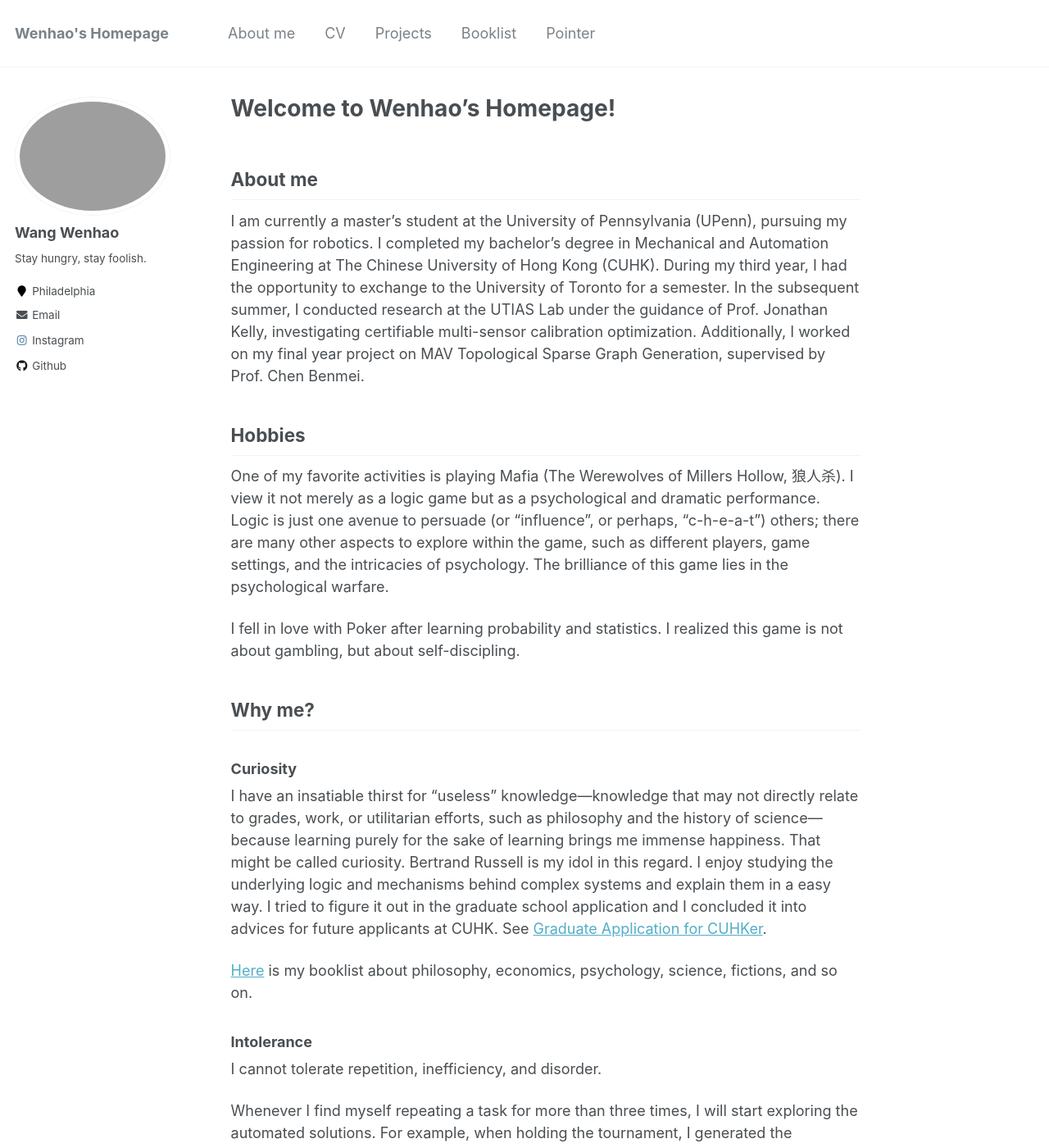
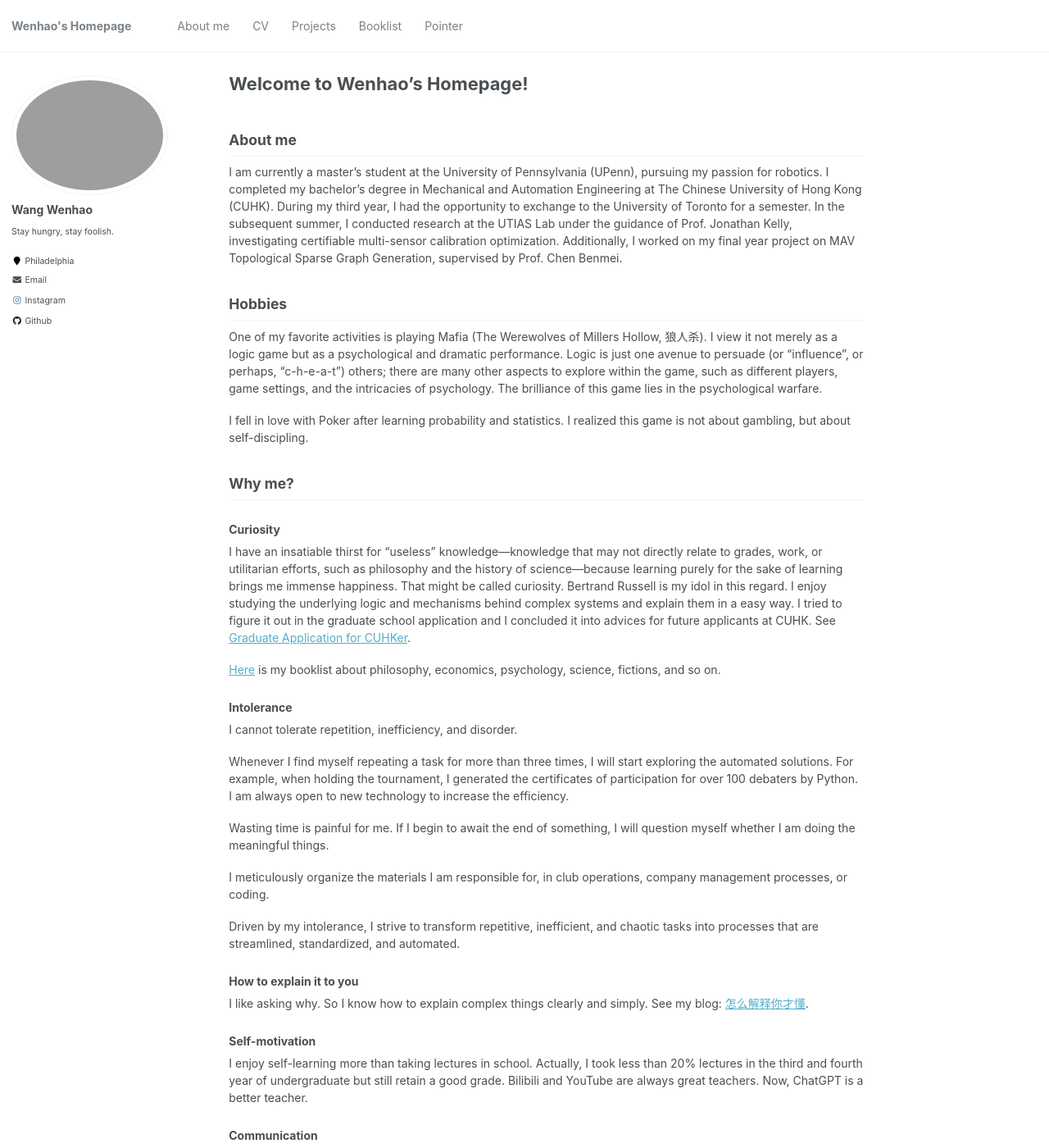
Before and after one commit to Hao-Starrr/Hao-Starrr.github.io, a Jekyll site: the page built from _pages/about.md, in a window 1280 px wide and 1400 px high. Shown: the whole window at 82% size. Built offline with Jekyll 4.4.1, drawn with Linux system fonts in a browser that asks for light colours.

Commit message:
test font size

```diff
--- a/_sass/_reset.scss
+++ b/_sass/_reset.scss
@@ -8,10 +8,10 @@ html {
   /* apply a natural box layout model to all elements */
   box-sizing: border-box;
   background-color: $background-color;
-  font-size: 14px;
+  font-size: 16px;
 
   @include breakpoint($medium) {
-    font-size: 18px;
+    font-size: 14px;
   }
 
   -webkit-text-size-adjust: 100%;
--- a/_sass/_variables.scss
+++ b/_sass/_variables.scss
@@ -6,7 +6,7 @@
    Typography
    ========================================================================== */
 
-$doc-font-size: 14;
+$doc-font-size: 16;
 
 /* paragraph indention */
 $paragraph-indent: false; // true, false (default)
@@ -136,7 +136,7 @@ $susy: (
   //   color: blue,
   //   output: overlay,
   //   toggle: top right,
-  // ),,,
+  // ),,
 );
 
 /*
```
